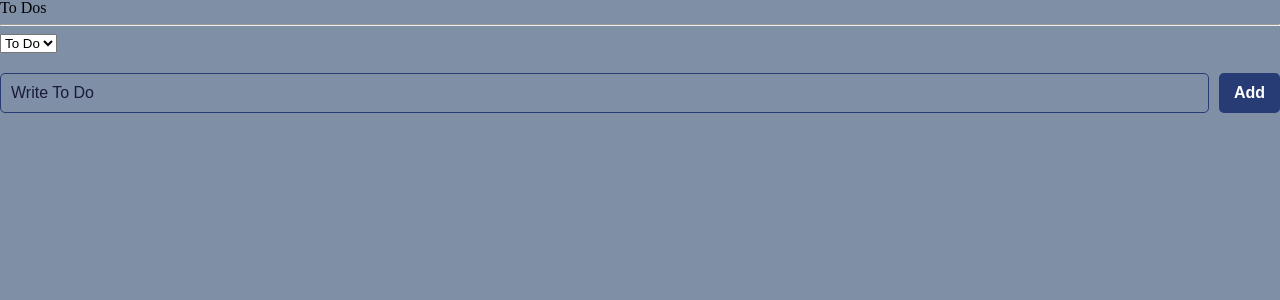
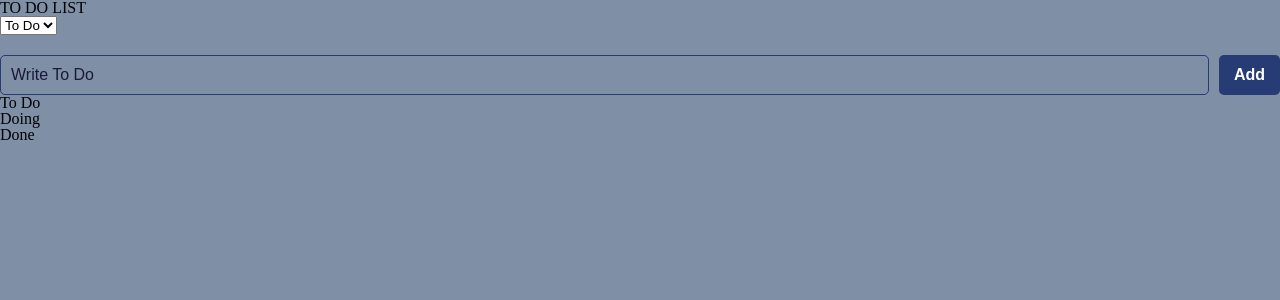
Before and after one commit to honghyunAhn/react-todo, a React (Create React App) app: page / in a window 1280 px wide. Shown: the top 300 px of the page. Built offline with nearby package versions, Linux system fonts and the light colour scheme.

Commit message:
Update ToDoList

```diff
--- a/src/components/ToDoList.tsx
+++ b/src/components/ToDoList.tsx
@@ -1,29 +1,58 @@
-import React from "react";
 import { useRecoilState, useRecoilValue } from "recoil";
 import { Categories, categoryState, toDoSelector } from "../atoms";
+
 import CreateToDo from "./CreateToDo";
 import ToDo from "./toDo";
+
+import styled from "styled-components";
+
+const Container = styled.div``;
+
+const Title = styled.h1``;
+
+const ToDoCard = styled.div``;
+const TaskList = styled.ul``;
+
+const Select = styled.select``;
+
+const CategoryContainer = styled.div``;
+
+const EmptyMessage = styled.div``;
 
 function ToDoList() {
   const toDos = useRecoilValue(toDoSelector);
   const [category, setCategory] = useRecoilState(categoryState);
+
   const onInput = (event: React.FormEvent<HTMLSelectElement>) => {
-    setCategory(event.currentTarget.value as any);
+    setCategory(event.currentTarget.value as Categories);
   };
+
   return (
-    <div>
-      <h1>To Dos</h1>
-      <hr />
-      <select value={category} onInput={onInput}>
+    <Container>
+      <Title>TO DO LIST</Title>
+
+      <Select value={category} onInput={onInput}>
         <option value={Categories.TO_DO}>To Do</option>
         <option value={Categories.DOING}>Doing</option>
         <option value={Categories.DONE}>Done</option>
-      </select>
+      </Select>
+
       <CreateToDo />
-      {toDos?.map((toDo) => (
-        <ToDo key={toDo.id} {...toDo} />
-      ))}
-    </div>
+
+      <CategoryContainer>
+        <ToDoCard>
+          <Title>To Do</Title>
+        </ToDoCard>
+
+        <ToDoCard>
+          <Title>Doing</Title>
+        </ToDoCard>
+
+        <ToDoCard>
+          <Title>Done</Title>
+        </ToDoCard>
+      </CategoryContainer>
+    </Container>
   );
 }
 
```
